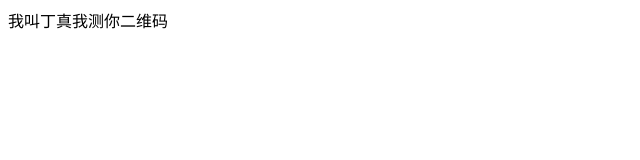
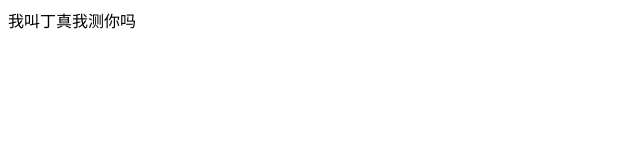
Before and after one commit to shaoesz/2024.8.24-, a plain HTML site: page 2.html in a window 1280 px wide. Shown: the full height of the page, 0-640 px from the left. Drawn offline with Linux system fonts and the light colour scheme.

Commit message:
Update 2.html

```diff
--- a/2.html
+++ b/2.html
@@ -1 +1,5 @@
-<p>我叫丁真我测你二维码</p>
+<html>
+  <head>
+    <p>我叫丁真我测你吗</p>
+  </head>
+</html>
```
